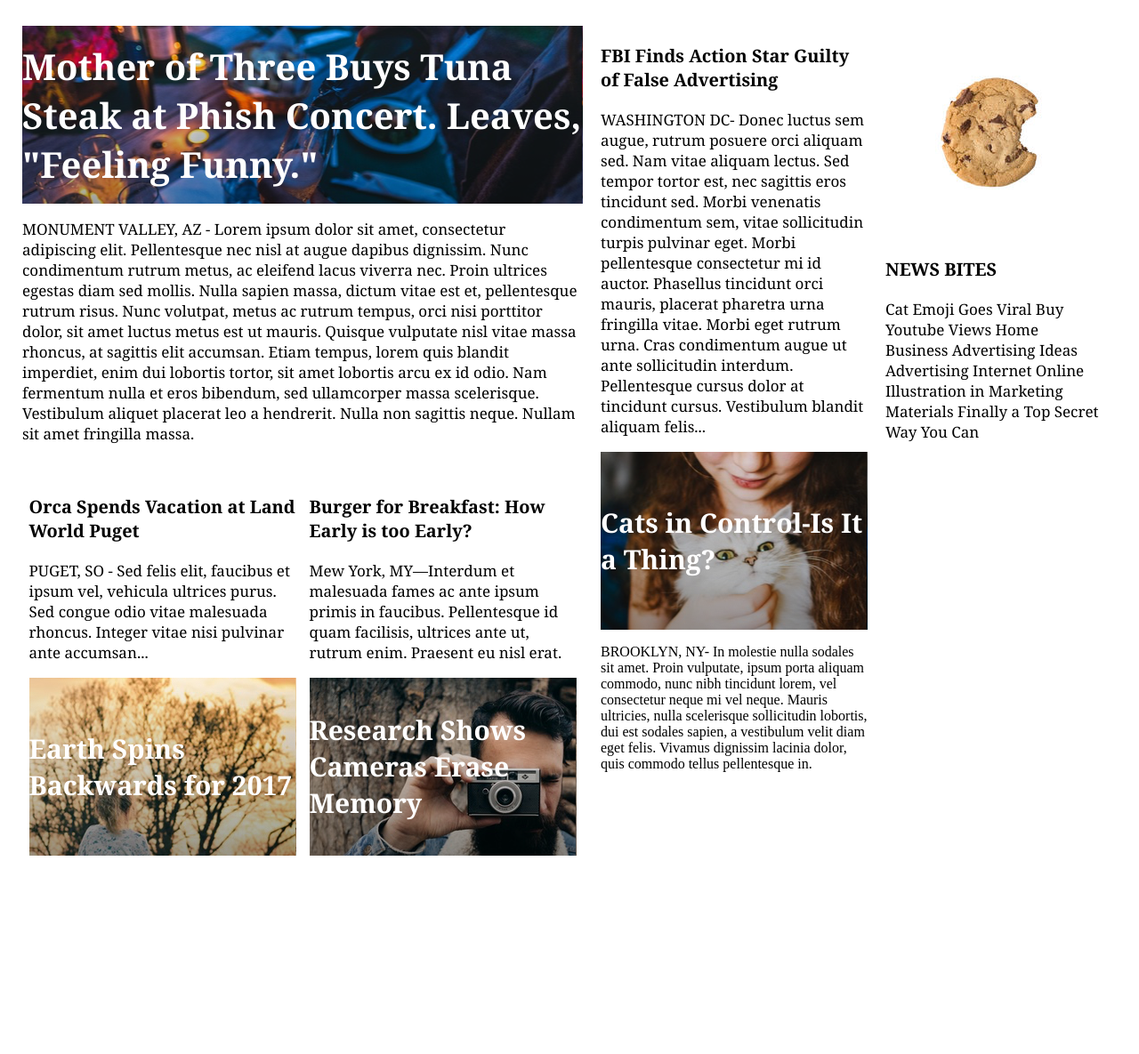
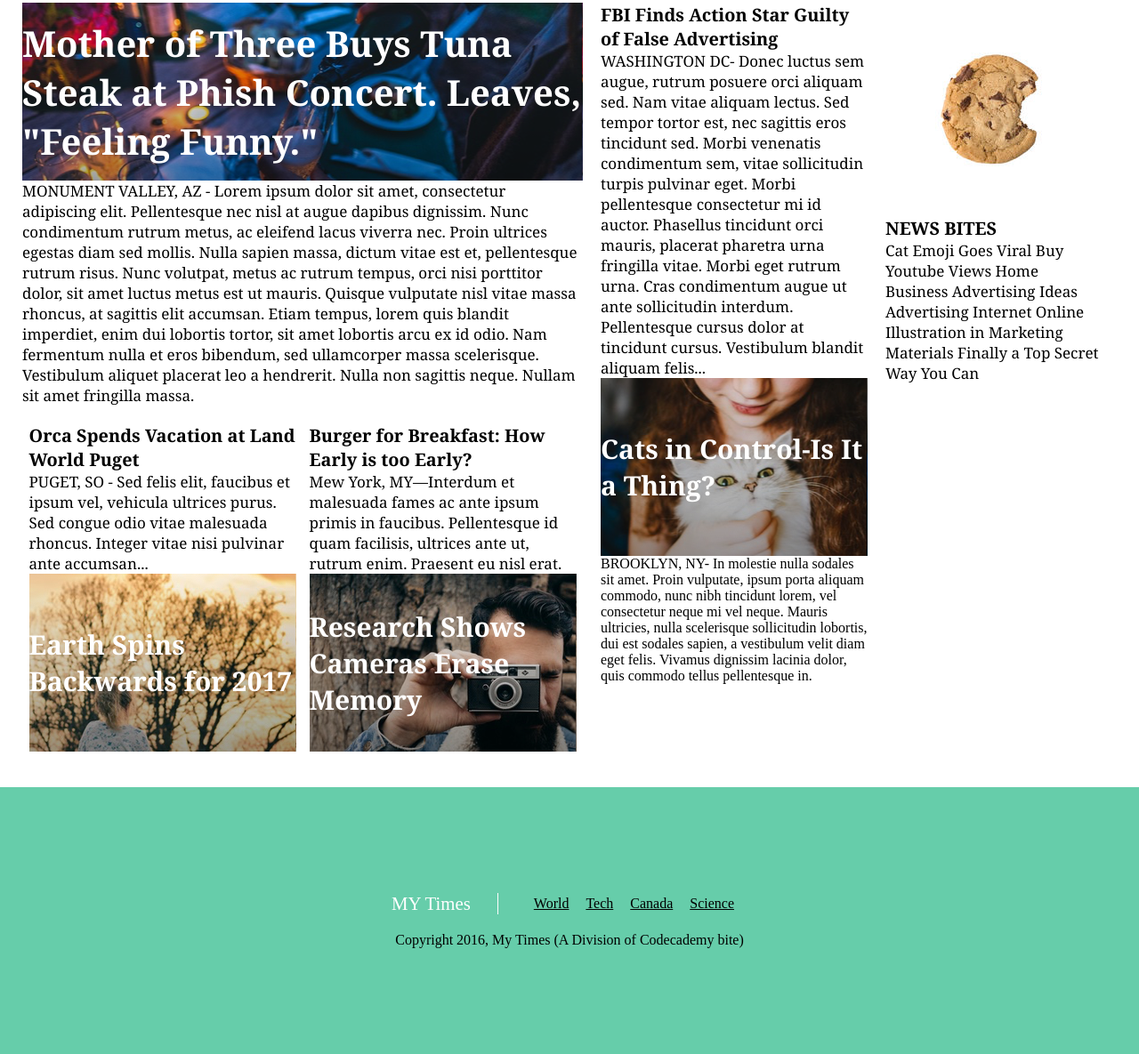
Before and after one commit to bllprkr/mytimes, a plain HTML site: page index.html in a window 1280 px wide. Shown: the part 87-1272 px from the top of the page at 89% size. Before the commit the page ends 1097 px from the top, so only its background shows below. Drawn offline with Linux system fonts and the light colour scheme.

Commit message:
finished green footer

```diff
--- a/index.html
+++ b/index.html
@@ -1,6 +1,6 @@
 <!DOCTYPE html>
 <html>
-//test test test
+
 <head>
   <meta charset="utf-8">
   <title>My Times </title>
@@ -101,7 +101,30 @@
 
   </div>
 
+  <div class="footer">
 
+    <div class="footer-content">
+
+      <div class ="footertag">
+        MY Times
+      </div>
+
+
+      <div>
+        <ul>
+          <li><a href="">World</a></li>
+          <li><a href="">Tech</a></li>
+          <li><a href="">Canada</a></li>
+          <li><a href="">Science</a></li>
+        </ul>
+      </div>
+    </div>
+    <div class="copyright">
+      Copyright 2016, My Times (A Division of Codecademy bite)
+    </div>
+
+
+  </div>
 
 </body>
 
--- a/resources/style.css
+++ b/resources/style.css
@@ -1,4 +1,8 @@
 
+
+* {
+  margin:0;
+}
 
 header {
   display:flex;
@@ -11,6 +15,7 @@ header {
   justify-content: space-between;
   align-items: center;
   top:0px;
+  margin:0px 0px 0px 10px;
   background-color: white;
   width: 100%;
 }
@@ -30,6 +35,50 @@ header h2 {
   color:MediumAquamarine;
   padding-left: 10px;
 }
+
+
+.footer {
+
+  background-color: MediumAquamarine;
+  display: flex;
+  width:100%;
+  justify-content: center;
+  align-items: center;
+  flex-direction: column;
+  height: 300px;
+}
+
+.footer-content {
+
+  display: flex;
+  justify-content: center;
+
+  color:white;
+}
+
+
+
+.footer li {
+  display:inline-flex;
+  color:black;
+  margin: 3px 15px 0px 0px;
+}
+
+.footer a {
+  color:black;
+}
+
+.footertag {
+  font-size: 1.3rem;
+  color:white;
+  padding-right: 30px;
+  border-right: 1px solid white;
+}
+
+.copyright {
+  margin-top:20px;
+}
+
 
 #logo{
   display: flex;
```
